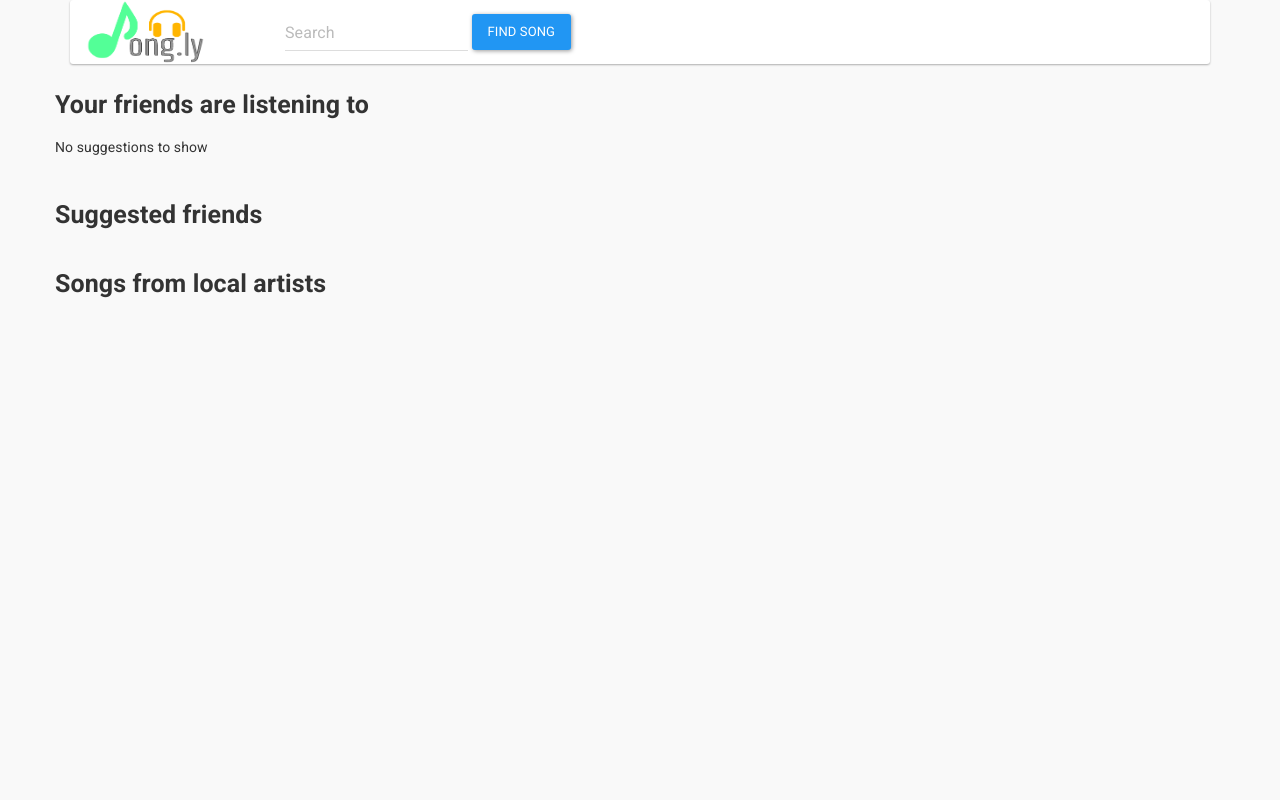
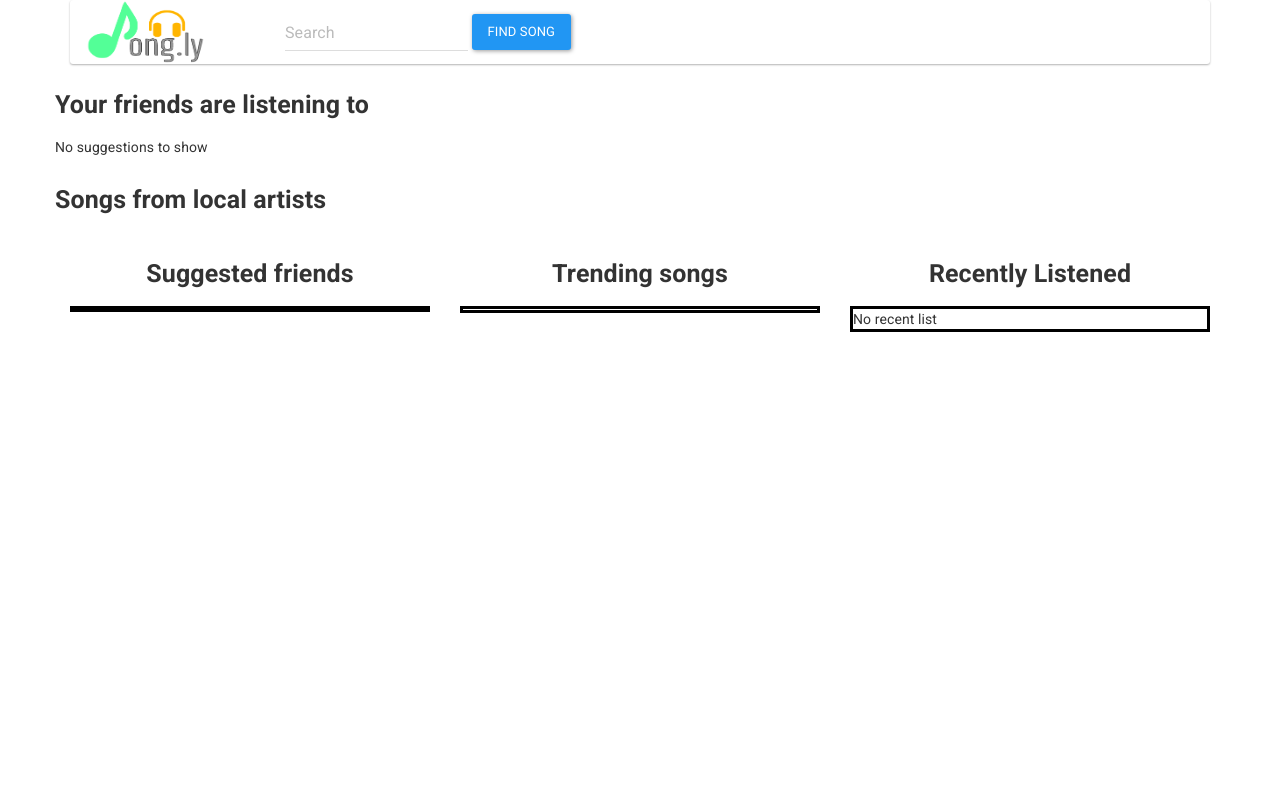
Before and after one commit to dragon-fury/song.ly, a Flask app: page /users/1 in a window 1280 px wide. Run offline with Flask 3, Linux system fonts and the light colour scheme; data that the repository does not hold is empty; some libraries are stand-ins or nearby versions.

Commit message:
Sesha: Added endpoints to display trending songs & recent songs

```diff
--- a/main/dbaccess.py
+++ b/main/dbaccess.py
@@ -69,9 +69,24 @@ class DBAccess(object):
 		songs_json = []
 		self.group = "songs"
 		for song in top_10_songs:
-			song_name = self._make_json(song[0])["name"]
-			songs_json.append({"name": song_name, "count": song[1]})
+			song_detail = self._make_json(song[1])
+			song_title = song_detail["title"]
+			song_artist = song_detail["artist_name"]
+			songs_json.append({"title": song_title, "artist": song_artist, "count": int(song[0])})
 		return songs_json
+
+	def get_recent_songs(self, user_id):
+		one_week_ago = (datetime.today() + timedelta(weeks=-7)).strftime('%s')
+		now = (datetime.today() + timedelta(weeks=-6)).strftime('%s')
+		# now = datetime.today().strftime('%s')
+
+		results = self.cassandra_session.execute("select req_time, song_id from usrsng where user_id="+str(user_id)+" and req_time > "+one_week_ago+" and req_time < "+now)
+		sort_results = sorted(results, key=lambda x: x[0], reverse=True)
+
+		send_songs = []
+		for song in sort_results[0:10]:
+			send_songs.append(json.loads(self.redis_session.hget("songs", str(song[1]))))
+		return send_songs
 
 	def _make_json(self, key):
 		result = self.redis_session.hget(self.group, str(key))
--- a/main/static/css/base.css
+++ b/main/static/css/base.css
@@ -1,6 +1,7 @@
 body {
-	background-color: #F9F9F9;
+	/*background-color: #4284F3;*/
 	font-family: 'Roboto', sans-serif;
+	/*color: #FFF;*/
 }
 
 body h1{
@@ -45,6 +46,44 @@ a, a:hover {
 	margin-top: -23px;
 }
 
-.suggestions div {
-	margin-bottom: 20px;
+.suggestions {
+	margin-bottom: 25px;
 }
+
+.suggestions .thumbnail {
+	margin-bottom: 10px;
+	border: 1px solid #000;
+}
+
+.suggestions .caption p {
+	margin-bottom: 0;
+}
+
+.friend_box {
+	padding: 5px;
+	border-bottom: 1px solid #000;
+	height: 95px;
+}
+
+.friend_box img {
+	height: 70px;
+}
+
+.friend_box p {
+	line-height: 1em;
+}
+
+.friend_box p .title {
+	font-weight: bold;
+}
+
+.listings p {
+	text-align: center;
+}
+
+.listings .songs_friend, .listings .songs_trending, .listings .recently {
+	overflow-y:auto;
+	overflow-x: hidden;
+	max-height: 300px;
+	border: 3px solid #000;
+}
--- a/main/static/js/users/user_data.js
+++ b/main/static/js/users/user_data.js
@@ -7,15 +7,19 @@
 		url: "/recommended_friends/"+userid
 	}).done(function(data) {
 		var s = "";
-		for(var i=0; i < data.friends.length && i<6; i++) {
-			s += '<div class="col-xs-4 col-md-2">';
-			s += '<div class="thumbnail"><img src="/static/images/friend_icon.png" /></div>'
-			s += "<div class='caption'><p style='text-align:center'><span>"+data.friends[i].name+"</span></p></div>";
+		s += '<div class="row">';
+		s += '<div class="col-md-12">';
+		for(var i=0; i < data.friends.length; i++) {
+			s += '<div class="row friend_box">';
+			s += '<div class="col-md-4"><img src="/static/images/friend_icon.png" /></div>';
+			s += "<div class='col-md-8'><p style='text-align:center'><span>"+data.friends[i].name+"</span></p>";
+			s += "<p style='text-align:center'><span>"+data.friends[i].location+"</span></p></div>";
 			s += "</div>";
 		}
-		if(s === "") {
-			s = '<div>No suggestions to show</div>';
+		if(data.friends.length === 0) {
+			s += '<div>No suggestions to show</div>';
 		}
+		s += "</div></div>";
 		$(".songs_friend").append(s);
 	});
 
@@ -57,4 +61,53 @@
 		}
 		$(".local_artists").append(s);
 	});
+
+	$.ajax({
+		method: "GET",
+		url: "/users/"+userid+"/recentsongs"
+	}).done(function(data) {
+		var s = "";
+		s += '<div class="row">';
+		s += '<div class="col-md-12">';
+
+		for(var i=0; i < data.songs.length; i++) {
+			s += '<div class="row friend_box">';
+			s += '<div class="col-md-4"><img src="/static/images/icon.png" /></div>';
+			s += "<div class='col-md-8'><p><span class='title'>"+data.songs[i].title+"</span></p></div>";
+			s += "<p><span>"+data.songs[i].artist_name+"</span></p>";
+			s += "</div>";
+		}
+
+		if(data.songs.length === 0) {
+			s = '<div>No recent list</div>';
+		}
+
+		s += "</div></div>";
+		$(".recently").append(s);
+	});
+
+	(function poll() {
+		$.ajax({
+			method: "GET",
+			url: "/songs/trending",
+			dataType: "json",
+			// complete: poll,
+			timeout: 10000
+		}).done(function(data) {
+			var s = "";
+			s += '<div class="row">';
+			s += '<div class="col-md-12">';
+			data.trending.sort(function(a,b){ return b.count - a.count;})
+			for(var i=0; i < data.trending.length; i++) {
+				s += '<div class="row friend_box">';
+				s += '<div class="col-md-4"><img src="/static/images/icon.png" /></div>';
+				s += "<div class='col-md-8'><p><span class='title'>"+data.trending[i].title+"</span></p>";
+				s += "<p><span>"+data.trending[i].artist+"</span></p>";
+				s += "<p><span>"+data.trending[i].count+"</span></p></div>";
+				s += "</div>";
+			}
+			s += "</div></div>";
+			$(".songs_trending").html(s);
+		});
+	})();
 })();
--- a/main/templates/users/user_page.html
+++ b/main/templates/users/user_page.html
@@ -28,19 +28,32 @@
 						</ul>
 					</div>
 				</nav>
-			</div>
-			<div class="container suggestions">
-				<div class="row songs_amazon">
-					<p><span style="font-size: 25px;font-weight:bold;">Your friends are listening to</span></p>
-				</div>
-				<div class="row songs_friend" style="overflow-y:auto; max-width: 100%">
-					<p><span style="font-size: 25px;font-weight:bold;">Suggested friends</span></p>
-				</div>
-				<div class="row local_artists">
-					<p><span style="font-size: 25px;font-weight:bold;">Songs from local artists</span></p>
+				<div class="row">
+					<div class="col-md-12">
+						<div class="row songs_amazon suggestions">
+							<p><span style="font-size: 25px;font-weight:bold;">Your friends are listening to</span></p>
+						</div>
+						<div class="row local_artists suggestions">
+							<p><span style="font-size: 25px;font-weight:bold;">Songs from local artists</span></p>
+						</div>
+						<div class="row listings">
+							<div class="col-md-4">
+								<p><span style="font-size: 25px;font-weight:bold;">Suggested friends</span></p>
+								<div class="songs_friend"></div>
+							</div>
+							<div class="col-md-4">
+								<p><span style="font-size: 25px;font-weight:bold;">Trending songs</span></p>
+								<div class="songs_trending"></div>
+							</div>
+							<div class="col-md-4">
+								<p><span style="font-size: 25px;font-weight:bold;">Recently Listened</span></p>
+								<div class="recently"></div>
+							</div>
+						</div>
+					</div>
 				</div>
 			</div>
 		</div>
-	<script src="{{ url_for('static', filename='js/users/user_data.js') }}"></script>
+		<script src="{{ url_for('static', filename='js/users/user_data.js') }}"></script>
 	</body>
 </html>
--- a/main/views/users.py
+++ b/main/views/users.py
@@ -17,3 +17,9 @@ def username(user_name):
 	db = DBAccess()
 	user_id = db.get_user_detail_from_name(user_name)
 	return str(user_id)
+
+@users.route('/users/<user_id>/recentsongs')
+def user_recent_songs(user_id):
+	db = DBAccess()
+	songs = db.get_recent_songs(user_id)
+	return jsonify(songs=songs)
```
